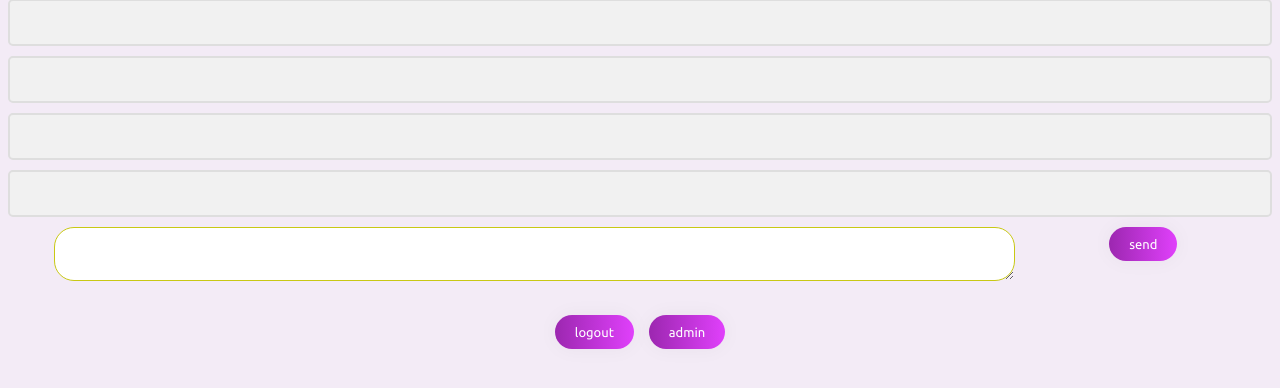
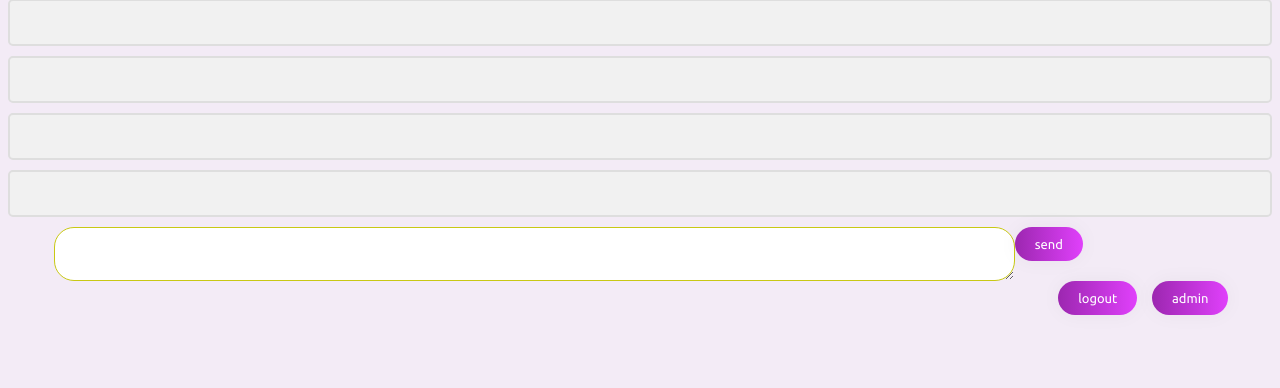
Before and after one commit to MTZGNP/webchat, a Flask app: page / in a window 1280 px wide. Shown: the part 239-627 px from the top of the page. Run offline with Flask 2, Linux system fonts and the light colour scheme; the visitor is signed in with stand-in values (Sample User, id 1); some libraries are stand-ins or nearby versions.

Commit message:
fixed button

```diff
--- a/templates/chat.html
+++ b/templates/chat.html
@@ -23,7 +23,7 @@
 
     <form class="form" id="sticky" style="position:sticky;" action="/send" method="post">
       <textarea id="box" class="msgbox" type="text" name="message" value=""></textarea>
-      <button  class = "but" class="send" type="button" name="button">send</button>
+      <button   class = "but" id="send" type="button" name="button">send</button>
     </form>
     <br><br><br>
     <div align = center>
```
Also changed, not shown: 2 other files.
